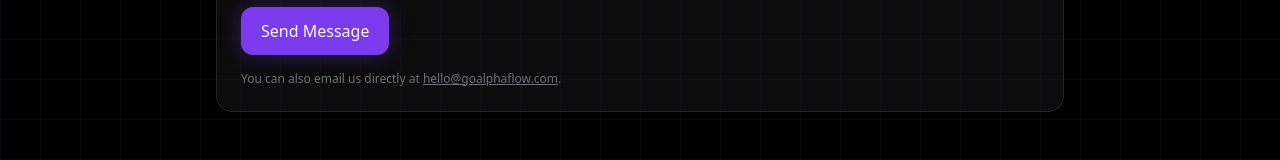
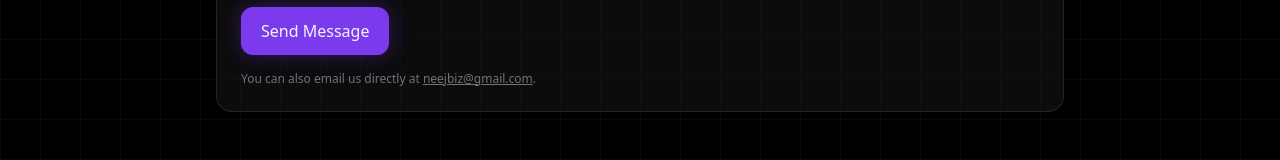
Before and after one commit to nchemb/alphaflow, a Next.js app: page / in a window 1280 px wide. Shown: the part 1761-1921 px from the top of the page. Built offline with nearby package versions, Linux system fonts and the light colour scheme.

Commit message:
updating email address

```diff
--- a/components/ContactForm.tsx
+++ b/components/ContactForm.tsx
@@ -41,7 +41,7 @@ export default function ContactForm() {
       </button>
 
       <p className="text-xs text-zinc-500">
-        You can also email us directly at <a className="underline hover:text-white" href="mailto:hello@goalphaflow.com">hello@goalphaflow.com</a>.
+        You can also email us directly at <a className="underline hover:text-white" href="mailto:neejbiz@gmail.com">neejbiz@gmail.com</a>.
       </p>
     </form>
   )
```
